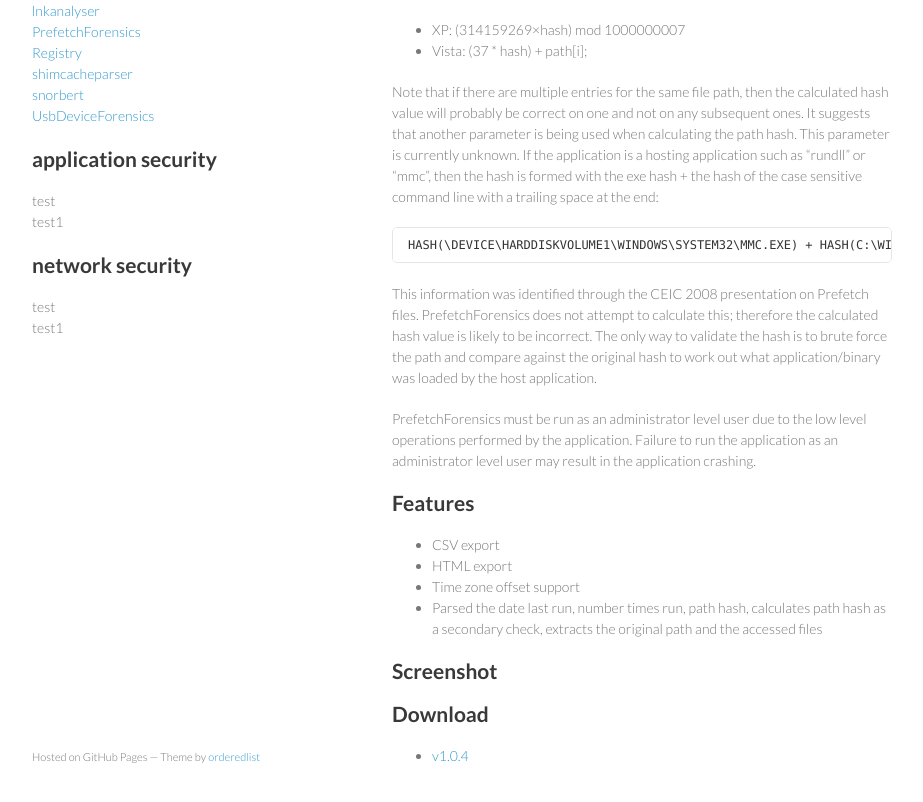
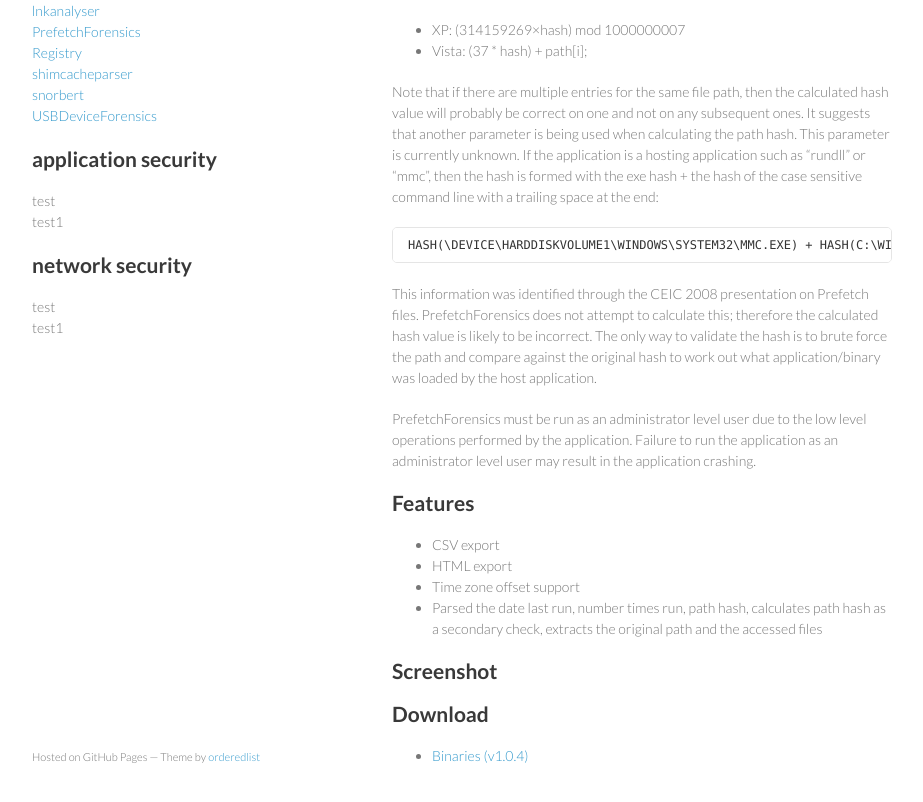
Before and after one commit to woanware/woanware.github.io, a Jekyll site: the page built from forensics/prefetchforensics.md, in a window 1280 px wide and 1198 px high. Shown: the part 362-1164 px from the top of the window, without its empty margins (178-1101 px from the left). Built offline with Jekyll 4.4.1, drawn with Linux system fonts in a browser that asks for light colours.

Commit message:
Minor modifications

```diff
--- a/_layouts/default.html
+++ b/_layouts/default.html
@@ -35,7 +35,7 @@
 		<a href="/forensics/registry">Registry</a><br>
 		<a href="/forensics/shimcacheparser">shimcacheparser</a><br>
 		<a href="/forensics/snorbert">snorbert</a><br>
-		<a href="/forensics/usbdeviceforensics">UsbDeviceForensics</a><br>
+		<a href="/forensics/usbdeviceforensics">USBDeviceForensics</a><br>
 
 		<br>
 		<h2>application security</h2>
--- a/forensics/prefetchforensics.md
+++ b/forensics/prefetchforensics.md
@@ -32,4 +32,4 @@
 ## Screenshot ##
 
 ## Download ##
-- [v1.0.4](/downloads/PrefetchForensics.v.1.0.4.zip)
+- [Binaries (v1.0.4)](/downloads/PrefetchForensics.v.1.0.4.zip)
```
Also changed, not shown: forensics/shimcacheparser.md (+2 -1 lines).
